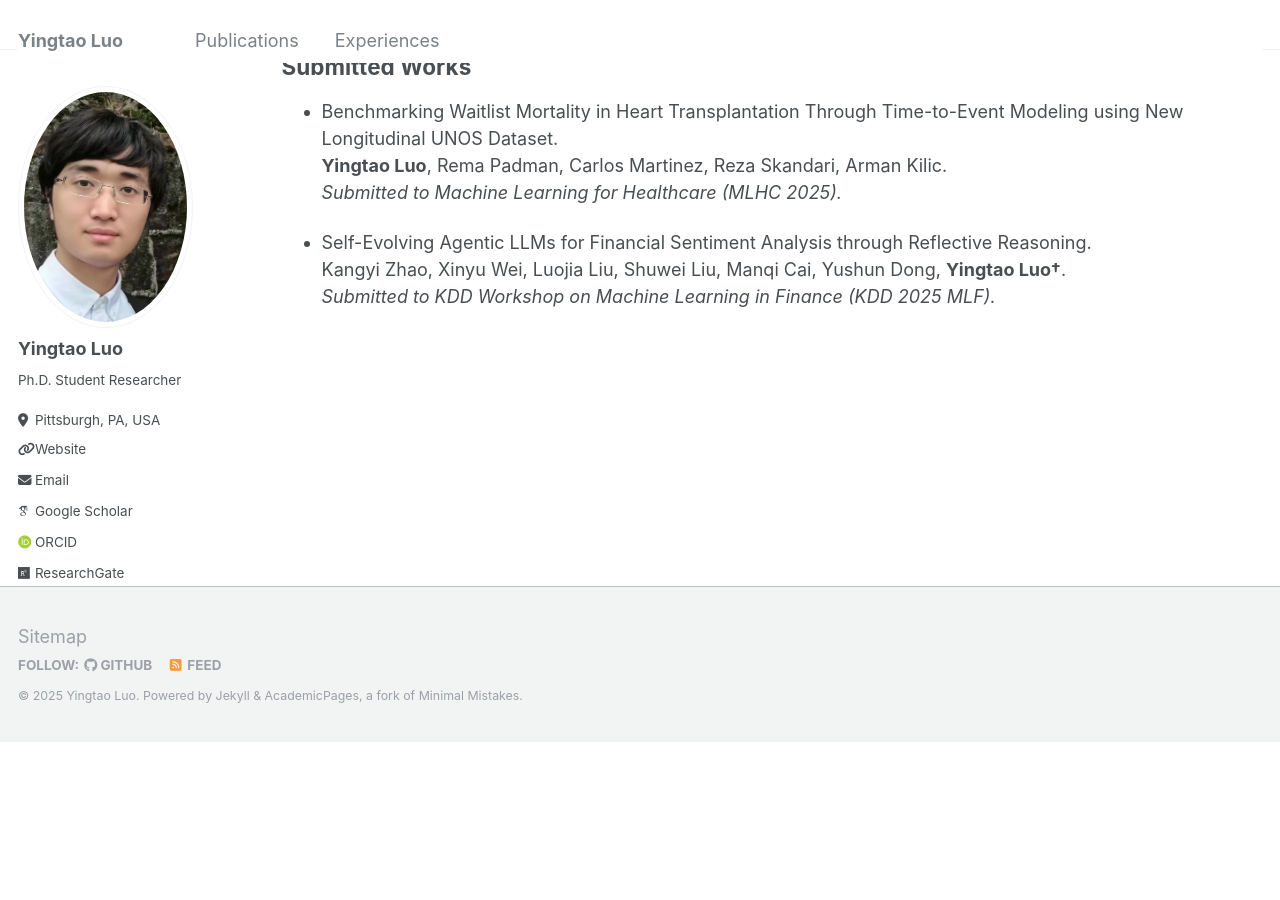
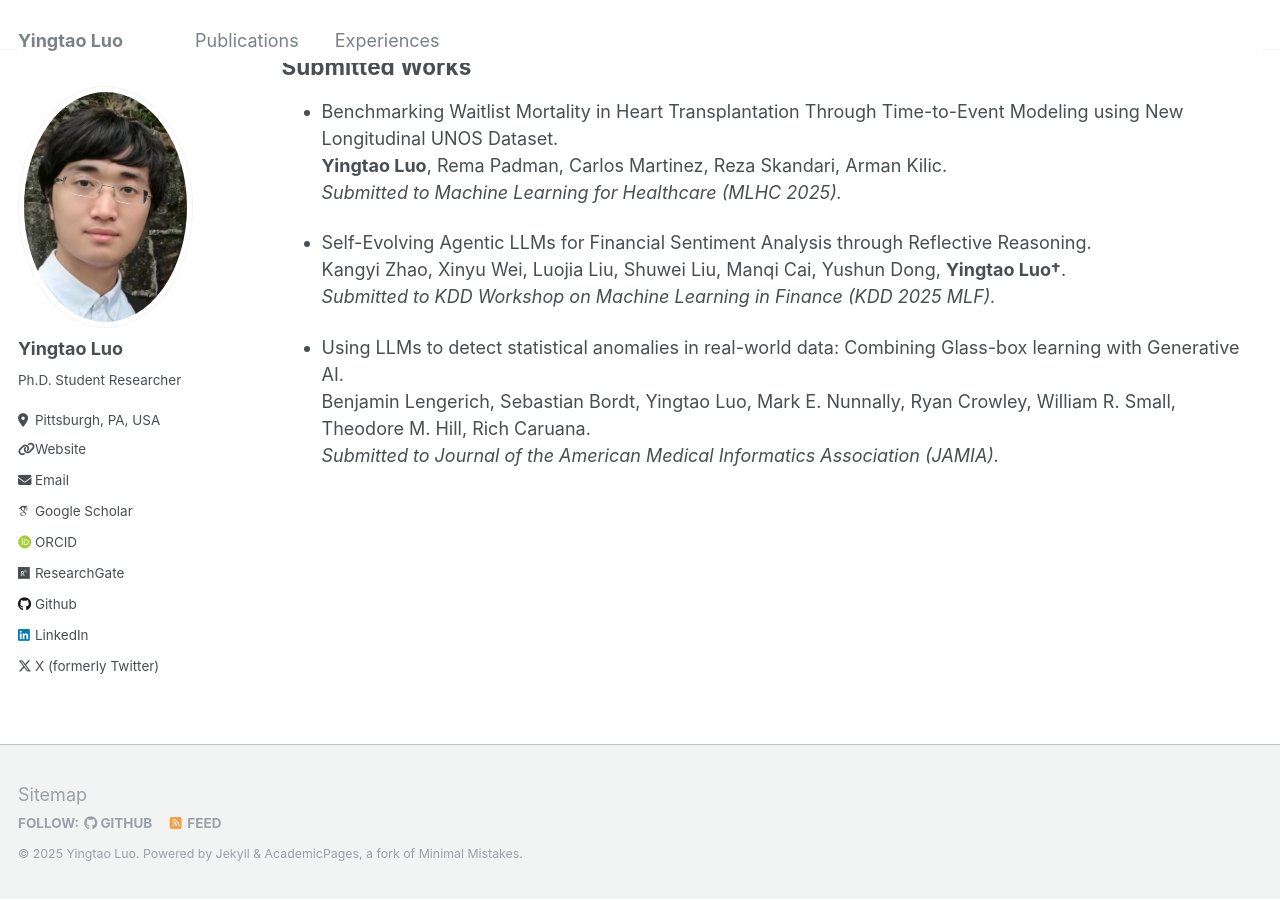
Before and after one commit to yingtaoluo/yingtaoluo.github.io, a Jekyll site: the page built from _pages/publications.md, in a window 1280 px wide and 900 px high, scrolled down 2905 px. Built offline with Jekyll 4.4.1, drawn with Linux system fonts in a browser that asks for light colours; some web fonts are replaced; before the commit the page ends 3646 px from its top, so only the background shows below that.

Commit message:
Update publications.md

```diff
--- a/_pages/publications.md
+++ b/_pages/publications.md
@@ -119,3 +119,7 @@ __Yingtao Luo__, Rema Padman, Carlos Martinez, Reza Skandari, Arman Kilic.
 * Self-Evolving Agentic LLMs for Financial Sentiment Analysis through Reflective Reasoning.
 Kangyi Zhao, Xinyu Wei, Luojia Liu, Shuwei Liu, Manqi Cai, Yushun Dong, __Yingtao Luo†__.
 *Submitted to KDD Workshop on Machine Learning in Finance (KDD 2025 MLF).*
+
+* Using LLMs to detect statistical anomalies in real-world data: Combining Glass-box learning with Generative AI.
+Benjamin Lengerich, Sebastian Bordt, Yingtao Luo, Mark E. Nunnally, Ryan Crowley, William R. Small, Theodore M. Hill, Rich Caruana.
+*Submitted to Journal of the American Medical Informatics Association (JAMIA).*
```
